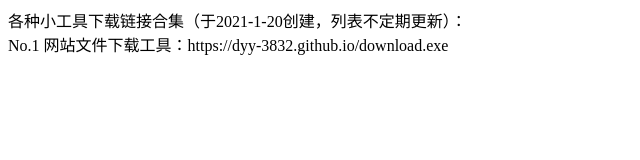
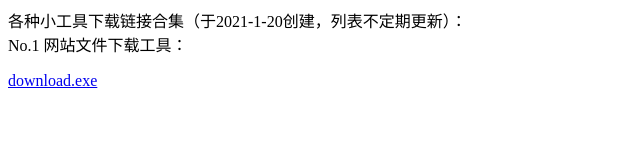
Before and after one commit to DYY-3832/DYY-3832.github.io, a plain HTML site: page index.html in a window 1280 px wide. Shown: the whole page, without its empty margins (0-640 px from the left). Drawn offline with Linux system fonts and the light colour scheme.

Commit message:
Update index.html

```diff
--- a/index.html
+++ b/index.html
@@ -1,5 +1,6 @@
 <html>
 <body>
-<p>各种小工具下载链接合集（于2021-1-20创建，列表不定期更新）：<br/>No.1 网站文件下载工具：https://dyy-3832.github.io/download.exe</p>
+<p>各种小工具下载链接合集（于2021-1-20创建，列表不定期更新）：<br/>No.1 网站文件下载工具：</p>
+<a href = https://dyy-3832.github.io/download.exe>download.exe</a>
 </body>
 </html>
```
